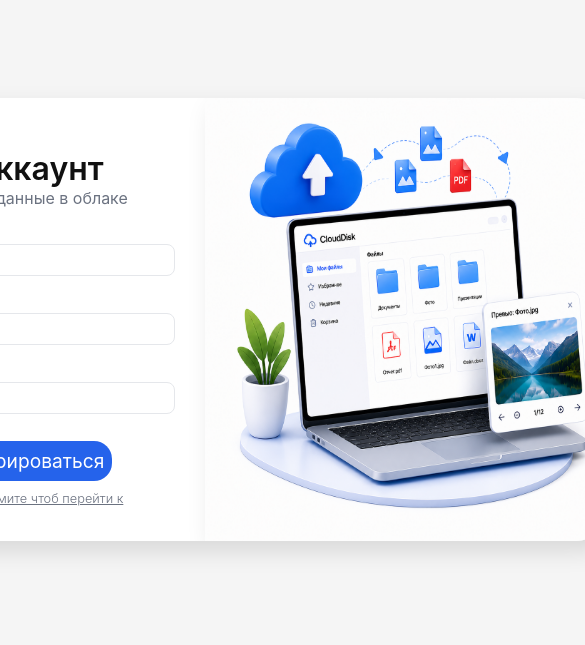
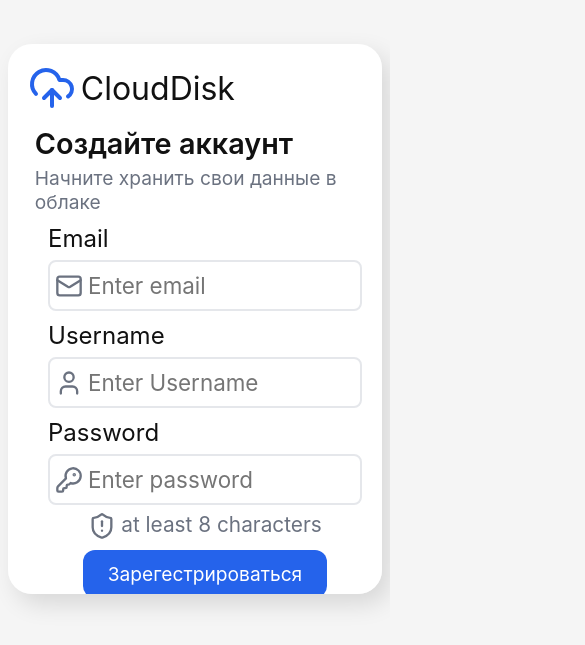
Before and after one commit to Shamitsu212/CloudDisk, a React (Vite) app in the folder frontend/: page /register in a window 390 px wide. Shown: the part 103-748 px from the top of the page, 585 px wide, since content can reach past the window. Built offline with nearby package versions, Linux system fonts and the light colour scheme.

Commit message:
feat: Добавлен адаптив для страниц Логин, Регистрация.

```diff
--- a/frontend/src/auth/page/Log_Page.tsx
+++ b/frontend/src/auth/page/Log_Page.tsx
@@ -10,9 +10,7 @@ function Log_Page(){
     return(
         <div className={styles.page}>
 
-            <div>
-                <AuthForm/>
-            </div>
+            <AuthForm/>
 
         </div>
     )
--- a/frontend/src/auth/page/Page.module.css
+++ b/frontend/src/auth/page/Page.module.css
@@ -1,6 +1,6 @@
 .page{
     width: 100%;
-    min-height: 100vh;
+    height: 100vh;
 
     display: flex;
     justify-content: center;
--- a/frontend/src/auth/page/Reg_Page.tsx
+++ b/frontend/src/auth/page/Reg_Page.tsx
@@ -9,9 +9,9 @@ function Reg_Page(){
     return(
         <div className={styles.page}>
 
-            <div>
-                <RegForm />
-            </div>
+
+            <RegForm />
+
 
         </div>
     )
--- a/frontend/src/auth/page/components/UI/Button/Button.module.css
+++ b/frontend/src/auth/page/components/UI/Button/Button.module.css
@@ -2,9 +2,9 @@
     border: none;
     outline: none;
 
-    padding: 8px;
+    padding: 12px 25px 12px 25px;
     background-color: var(--primary);
-    border-radius: 18px;
+    border-radius: 12px;
 
     font-family: var(--font-main);
     font-weight: 400;
--- a/frontend/src/auth/page/components/UI/Input/Input.module.css
+++ b/frontend/src/auth/page/components/UI/Input/Input.module.css
@@ -2,22 +2,26 @@
 
     display: flex;
     flex-direction: column;
+    align-items: center;
+
     gap: 7px;
 
     padding: 2.5px;
 
-    align-items: start;
 
-    width: 100%;
-    max-width: 340px;
+
+    width: 90%;
+    height: 40%;
 }
 .Container__label{
     font-family: var(--font-main);
-    font-size: 1rem;
+    font-size: 1.5rem;
+
+    align-self: flex-start;
 }
 .Container__inputContainer{
     border-radius: 8px;
-    border: 1px solid var(--border);
+    border: 2px solid var(--border);
     padding: 5px;
 
     display: flex;
@@ -26,16 +30,16 @@
     gap: 5px;
 
     width: 100%;
-    max-width: 340px;
 
     transition: border-color 0.2s ease;
 }
 .inputContainer__icon{
+    margin-top: 5px;
     color: #6b7280;
 }
 .inputContainer__input{
     font-family: var(--font-main);
-    font-size: 0.9rem;
+    font-size: 1.4rem;
 
     border: none;
     outline: none;
--- a/frontend/src/auth/page/components/UI/Logo/Logo.module.css
+++ b/frontend/src/auth/page/components/UI/Logo/Logo.module.css
@@ -5,5 +5,5 @@
     gap: 5px;
 
     font-family: var(--font-main);
-    font-size: 1rem;
+    font-size: 2rem;
 }
--- a/frontend/src/auth/page/components/UI/Logo/Logo.tsx
+++ b/frontend/src/auth/page/components/UI/Logo/Logo.tsx
@@ -7,7 +7,7 @@ function Logo(){
     return(
 
         <div className={styles.logo}>
-            <CloudUpload size={24} color='#2563eb'/>
+            <CloudUpload size={48} color='#2563eb'/>
             CloudDisk
         </div>
     )
--- a/frontend/src/auth/page/components/layout/AuthForm/AuthForm.module.css
+++ b/frontend/src/auth/page/components/layout/AuthForm/AuthForm.module.css
@@ -8,15 +8,23 @@
     border-radius: 24px;
 
     overflow: hidden;
+
+    width: 60%;
+    height: 60%;
+    min-height: 550px;
 }
 
 
 .Container__wrapper {
-    width: 396px;
+    width: 50%;
+    height: 100%;
 
     display: flex;
     align-items: center;
     justify-content: center;
+
+    background-color: var(--main);
+
 }
 
 
@@ -26,8 +34,9 @@
 
     display: block;
 
-    object-fit: fill;
-    display: block;
+    object-fit: contain;
+
+    margin-top: 10px;
 }
 
 .Container__form{
@@ -41,28 +50,39 @@
     align-items: center;
     gap: 10px;
 
-    min-width: 396px;
-    min-height: 400px;
+    width: 50%;
+    height: 100%;
 }
 .form__collumn{
     display: flex;
     flex-direction: column;
 
-    min-width: 395px;
+    width: 100%;
+    height: 100%;
+}
+
+.collumn__Logo {
+    display: flex;
+    justify-content: flex-start;
+    margin-bottom: 2%;
 }
 
 .collumn__description{
     display: flex;
     flex-direction: column;
+    justify-content: flex-start;
+    gap: 5px;
 
     margin: 7px;
 }
 .description__h{
+    font-size: 1.8rem;
     font-family: var(--font-main);
     font-weight: 600;
     color: var(--text);
 }
 .description__p{
+    font-size: 1.2rem;
     font-family: var(--font-main);
     font-weight: 400;
     color: var(--text-sec);
@@ -73,7 +93,11 @@
     display: flex;
     flex-direction: column;
     align-items: center;
-    gap: 5px
+    justify-content: center;
+    gap: 5%;
+
+    width: 100%;
+    height: 50%;
 }
 .form__redirect{
     border: none;
@@ -84,9 +108,32 @@
     color: var(--text-sec);
     font-weight: 300;
     text-decoration: underline;
-    font-size: 0.8rem;
+    font-size: 1.2rem;
     cursor: pointer;
 }
-.form__button{
-    margin-top: 55px;
+
+
+@media (max-width: 599px) {
+
+    .Container{
+        width: 90%;
+        height: 60%;
+    }
+
+    .Container__wrapper{
+        display: none;
+    }
+
+    .Container__form{
+        width: 100%;
+    }
+
 }
+@media (max-width: 900px) {
+
+    .Container{
+        width: 96%;
+        height: 60%;
+    }
+
+}
--- a/frontend/src/auth/page/components/layout/AuthForm/AuthForm.tsx
+++ b/frontend/src/auth/page/components/layout/AuthForm/AuthForm.tsx
@@ -59,7 +59,10 @@ function AuthForm(){
 
                 <div className={styles.form__collumn}>
 
-                    <Logo/>
+                    <div className={styles.collumn__Logo}>
+                        <Logo/>
+                    </div>
+
 
                     <div className={styles.collumn__description}>
                         <h1 className={styles.description__h}>Добро пожаловать!</h1>
@@ -76,7 +79,7 @@ function AuthForm(){
                             type='email'
 
                             label='Email'
-                            icon={<Mail size={14} />}
+                            icon={<Mail size={28} />}
                         />
 
 
@@ -89,7 +92,7 @@ function AuthForm(){
                             type='password'
 
                             label='Password'
-                            icon={<KeyRound size={14} />}
+                            icon={<KeyRound size={28} />}
                         />
 
                     </div>
@@ -98,7 +101,7 @@ function AuthForm(){
 
                 <div className={styles.form__button}>
                     <Button
-                        text='Войти'
+                        text='Авторизоваться'
                         type='submit'
                     />
                 </div>
--- a/frontend/src/auth/page/components/layout/RegForm/RegForm.module.css
+++ b/frontend/src/auth/page/components/layout/RegForm/RegForm.module.css
@@ -9,15 +9,21 @@
 
     overflow: hidden;
 
+    width: 60%;
+    height: 60%;
+    min-height: 550px;
 }
 
 
 .Container__wrapper {
-    width: 396px;
+    width: 50%;
+    height: 100%;
 
     display: flex;
     align-items: center;
     justify-content: center;
+
+    background-color: var(--main);
 }
 
 
@@ -27,10 +33,8 @@
 
     display: block;
 
-    object-fit: fill;
-    display: block;
+    object-fit: contain;
 
-    box-shadow: 8px 10px 25px rgba(0, 0, 0, 0.12);
 }
 
 
@@ -46,28 +50,39 @@
     align-items: center;
     gap: 10px;
 
-    min-width: 396px;
-    min-height: 400px;
+    width: 50%;
+    height: 100%;
 }
 .form__collumn{
     display: flex;
     flex-direction: column;
 
-    min-width: 395px;
+    width: 100%;
+    height: 100%;
+}
+
+.collumn__Logo {
+    display: flex;
+    justify-content: flex-start;
+    margin-bottom: 2%;
 }
 
 .collumn__description{
     display: flex;
     flex-direction: column;
+    justify-content: flex-start;
+    gap: 5px;
 
     margin: 7px;
 }
 .description__h{
+    font-size: 1.8rem;
     font-family: var(--font-main);
     font-weight: 600;
     color: var(--text);
 }
 .description__p{
+    font-size: 1.2rem;
     font-family: var(--font-main);
     font-weight: 400;
     color: var(--text-sec);
@@ -77,11 +92,11 @@
     flex-direction: column;
     align-items: center;
     gap: 5px;
+
+    width: 100%;
+    height: 50%;
 }
-.inputs__password{
-    width: 100%;
-    max-width: 340px;
-}
+
 .password__description{
     display: flex;
     flex-direction: row;
@@ -89,7 +104,7 @@
 
     font-family: var(--font-main);
     color: var(--text-sec);
-    font-size: 0.7rem;
+    font-size: 1.3rem;
 }
 .form__redirect{
     border: none;
@@ -100,7 +115,33 @@
     color: var(--text-sec);
     font-weight: 300;
     text-decoration: underline;
-    font-size: 0.8rem;
+    font-size: 1.2rem;
 
     cursor: pointer;
 }
+
+@media (max-width: 599px) {
+
+    .Container{
+        width: 90%;
+        height: 60%;
+    }
+
+    .Container__wrapper{
+        display: none;
+    }
+
+    .Container__form{
+        width: 100%;
+    }
+
+}
+
+@media (max-width: 900px) {
+
+    .Container{
+        width: 96%;
+        height: 60%;
+    }
+
+}
--- a/frontend/src/auth/page/components/layout/RegForm/RegForm.tsx
+++ b/frontend/src/auth/page/components/layout/RegForm/RegForm.tsx
@@ -59,7 +59,9 @@ function RegForm(){
 
                 <div className={styles.form__collumn}>
 
-                    <Logo/>
+                    <div className={styles.collumn__Logo}>
+                        <Logo/>
+                    </div>
 
                     <div className={styles.collumn__description}>
                         <h1 className={styles.description__h}>Создайте аккаунт</h1>
@@ -75,7 +77,7 @@ function RegForm(){
                             placeholder='Enter email'
                             type='email'
                             label='Email'
-                            icon={<Mail size={14} />}
+                            icon={<Mail size={28} />}
                         />
                         <Input
                             value={name}
@@ -83,9 +85,8 @@ function RegForm(){
                             placeholder='Enter Username'
                             type='text'
                             label='Username'
-                            icon={<User size={14}  />}
+                            icon={<User size={28}  />}
                         />
-                        <div className={styles.inputs__password}>
 
                             <Input
                                 value={password}
@@ -93,16 +94,15 @@ function RegForm(){
                                 placeholder='Enter password'
                                 type='password'
                                 label='Password'
-                                icon={<KeyRound size={14}  />}
+                                icon={<KeyRound size={28}  />}
                             />
 
                             <p className={styles.password__description}>
-                                <ShieldAlert size={12} />
+                                <ShieldAlert size={28} />
                                 at least 8 characters
                             </p>
 
 
-                        </div>
 
                     </div>
 
@@ -120,7 +120,7 @@ function RegForm(){
                     to="/login"
                     className={styles.form__redirect}
                 >
-                    Уже зарегестрированны? Нажмите чтоб перейти к авторизации
+                    Уже зарегестрированны?
                 </Link>
 
 
```
